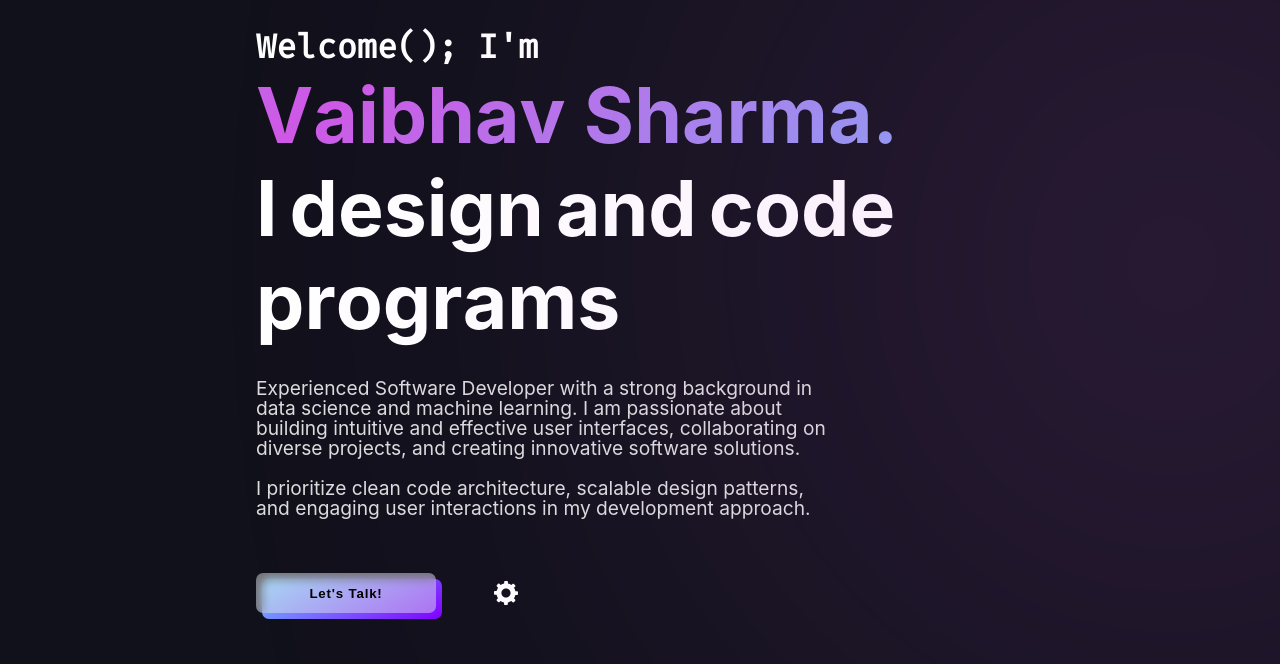
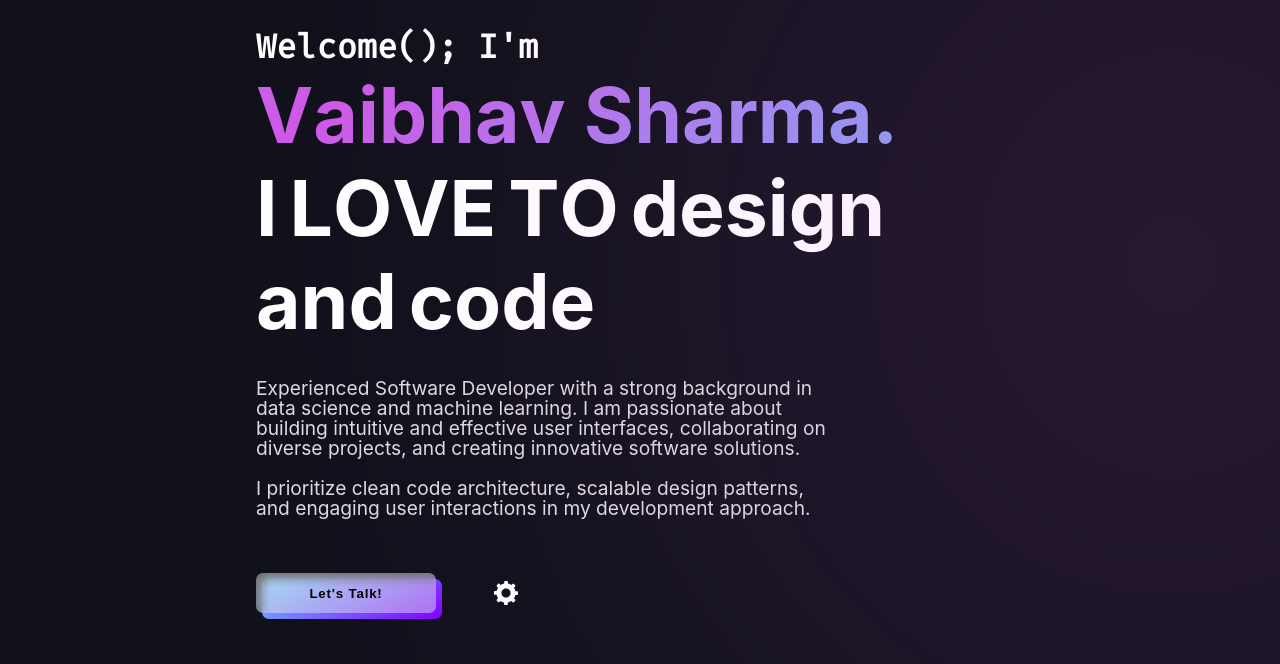
Before and after one commit to lonesomebronco/portfolio, a plain HTML site: page index.html in a window 1280 px wide. Shown: the part 136-800 px from the top of the page. Drawn offline with nearby package versions, Linux system fonts and the light colour scheme; a web font is replaced by a local one.

Commit message:
Update index.html

```diff
--- a/index.html
+++ b/index.html
@@ -174,6 +174,16 @@
           <div>
             <p class="jello">I</p>
           </div>
+         <div>
+            <p class="jello">L</p>
+            <p class="jello">O</p>
+            <p class="jello">V</p>
+            <p class="jello">E</p>
+          </div>
+         <div>
+            <p class="jello">T</p>
+            <p class="jello">O</p>
+          </div>
           <div>
             <p class="jello">d</p>
             <p class="jello">e</p>
@@ -193,17 +203,7 @@
             <p class="jello">d</p>
             <p class="jello">e</p>
           </div>
-          <div>
-            <p class="jello">p</p>
-            <p class="jello">r</p>
-            <p class="jello">o</p>
-            <p class="jello">g</p>
-            <p class="jello">r</p>
-            <p class="jello">a</p>
-            <p class="jello">m</p>
-            <p class="jello">s</p>
 
-          </div>
         </article>
         <p id="info-para" data-aos="fade-up" data-aos-delay="600">
     Experienced Software Developer with a strong background in data science and machine learning. I am passionate about building intuitive and effective user interfaces, collaborating on diverse projects, and creating innovative software solutions. <br /><br>
```
